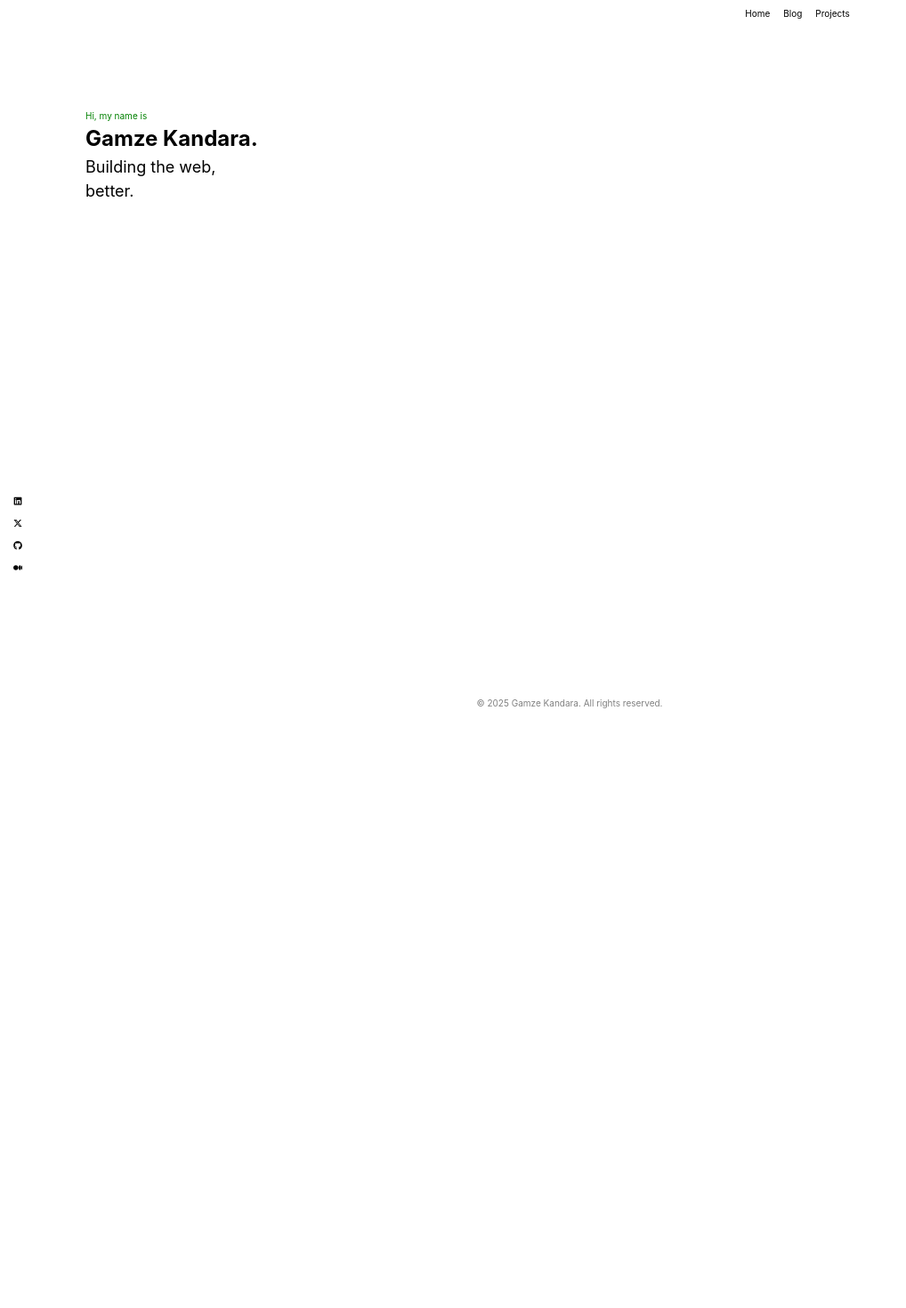
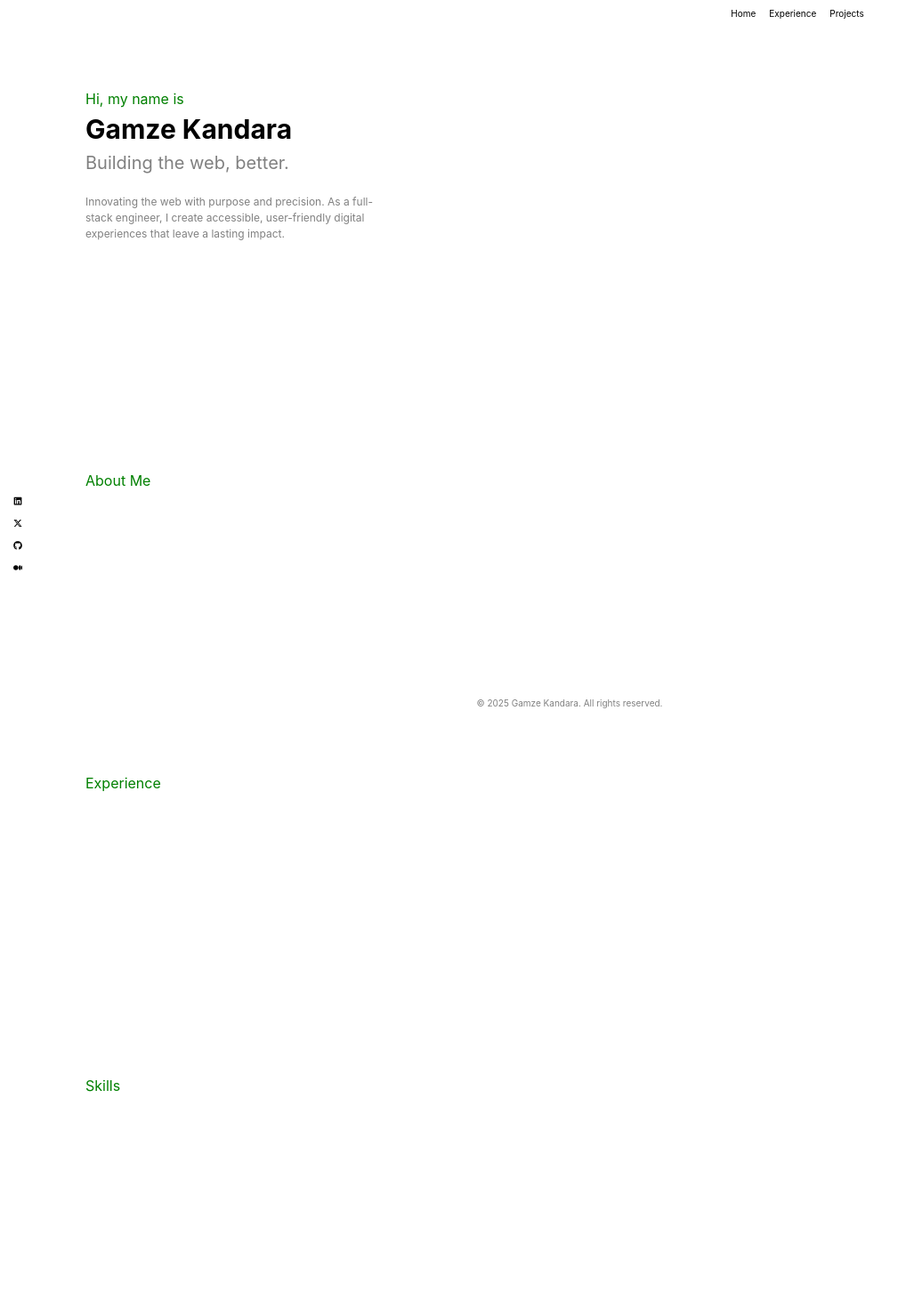
Before and after one commit to Gamze1314/Nextjs---portfolio, a Next.js app: page / in a window 1280 px wide. Shown: the top 1470 px of the page at 89% size, without its empty margins (0-1018 px from the left). Before the commit the page ends 800 px from the top, so only its background shows below. Built offline with nearby package versions, Linux system fonts and the light colour scheme.

Commit message:
Update Home page scroll behavior smooth

```diff
--- a/app/blogs/page.js
+++ /dev/null
@@ -1,9 +0,0 @@
-'use client'
-
-const BlogsPage = () => {
-  return (
-    <div>Blogs</div>
-  )
-}
-
-export default BlogsPage
--- a/app/components/navbar.js
+++ b/app/components/navbar.js
@@ -1,16 +1,8 @@
 "use client";
 
-import {
-  Box,
-  Flex,
-  Link,
-  Text,
-} from "@chakra-ui/react";
-import { usePathname } from "next/navigation";
+import { Box, Flex, Link, Text } from "@chakra-ui/react";
 
 export default function Navbar() {
-  const pathname = usePathname();
-
   return (
     <Box
       as="nav"
@@ -35,31 +27,51 @@ export default function Navbar() {
           align="center"
           gap={15}
         >
-          <Link href="/">
+          <Link href="#home" scrollBehavior="smooth">
             <Text
               color="black"
               _hover={{ color: "green" }}
-              fontSize="xs" // Use fontSize instead of textStyle
+              fontSize="xs"
               fontWeight="medium"
             >
               Home
             </Text>
           </Link>
-          <Link href="/blogs">
+          {/* <Link href="#about" scrollBehavior="smooth">
             <Text
               color="black"
               _hover={{ color: "green" }}
-              textStyle="xs"
+              fontSize="xs"
               fontWeight="medium"
             >
-              Blog
+              About
             </Text>
-          </Link>
-          <Link href="/projects">
+          </Link> */}
+          <Link href="#experience" scrollBehavior="smooth">
             <Text
               color="black"
               _hover={{ color: "green" }}
-              textStyle="xs"
+              fontSize="xs"
+              fontWeight="medium"
+            >
+              Experience
+            </Text>
+          </Link>
+          {/* <Link href="#skills" scrollBehavior="smooth">
+            <Text
+              color="black"
+              _hover={{ color: "green" }}
+              fontSize="xs"
+              fontWeight="medium"
+            >
+              Skills
+            </Text>
+          </Link> */}
+          <Link href="#projects" scrollBehavior="smooth">
+            <Text
+              color="black"
+              _hover={{ color: "green" }}
+              fontSize="xs"
               fontWeight="medium"
             >
               Projects
--- /dev/null
+++ b/app/experience/page.js
@@ -0,0 +1,9 @@
+'use client'
+
+const Experience = () => {
+  return (
+    <div>Experience</div>
+  )
+}
+
+export default Experience
--- a/app/globals.css
+++ b/app/globals.css
@@ -1,4 +1,8 @@
 @import "tailwindcss";
+
+html {
+  scroll-behavior: smooth;
+}
 
 body {
     font: normal 10px Verdana, Arial, sans-serif;
--- a/app/page.js
+++ b/app/page.js
@@ -1,26 +1,106 @@
-'use client'
+"use client";
 
-// Home component
-import { Box, Text, Flex } from "@chakra-ui/react";
+import { Box, Flex, Text } from "@chakra-ui/react";
 
 const Home = () => {
   return (
+    <>
+      <Box id="home" as="section">
         <Flex
           direction="column"
           justify="center"
-      align="left"
-      height="350"
-      width="300px"
+          alignItems="flex-start"
+          height="370px"
+          width="420px"
           p={12}
           ml={12}
           className="text-black"
         >
-      <Text color="green" fontStyle="sm">Hi, my name is</Text>
-      <Text fontSize="2xl" fontWeight="bold">
-        Gamze Kandara.
+          <Text color="green" fontSize="md">
+            Hi, my name is
           </Text>
-      <Text fontSize="lg">Building the web, better.</Text>
+          <Text fontSize="3xl" fontWeight="bold">
+            Gamze Kandara
+          </Text>
+          <Text fontSize="xl" color="gray" mb={5}>
+            Building the web, better.
+          </Text>
+          <Text fontSize="xs" color="gray">
+            Innovating the web with purpose and precision. As a full-stack
+            engineer, I create accessible, user-friendly digital experiences
+            that leave a lasting impact.
+          </Text>
         </Flex>
+      </Box>
+
+      <Box id="about" as="section">
+        <Flex
+          direction="column"
+          justify="center"
+          alignItems="flex-start"
+          height="340px"
+          width="420px"
+          p={12}
+          ml={12}
+          className="text-black"
+        >
+          <Text color="green" fontSize="md">
+            About Me
+          </Text>
+        </Flex>
+      </Box>
+
+      <Box id="experience" as="section">
+        <Flex
+          direction="column"
+          justify="center"
+          alignItems="flex-start"
+          height="340px"
+          width="420px"
+          p={12}
+          ml={12}
+          className="text-black"
+        >
+          <Text color="green" fontSize="md">
+            Experience
+          </Text>
+        </Flex>
+      </Box>
+
+      <Box id="skills" as="section">
+        <Flex
+          direction="column"
+          justify="center"
+          alignItems="flex-start"
+          height="340px"
+          width="420px"
+          p={12}
+          ml={12}
+          className="text-black"
+        >
+          <Text color="green" fontSize="md">
+            Skills
+          </Text>
+        </Flex>
+      </Box>
+
+      <Box id="projects" as="section">
+        <Flex
+          direction="column"
+          justify="center"
+          alignItems="flex-start"
+          height="340px"
+          width="420px"
+          p={12}
+          ml={12}
+          className="text-black"
+        >
+          <Text color="green" fontSize="md">
+            Things I Have Worked On
+          </Text>
+        </Flex>
+      </Box>
+    </>
   );
 };
 
--- a/package.json
+++ b/package.json
@@ -24,6 +24,7 @@
     "next": "^15.1.6",
     "next-themes": "^0.4.4",
     "react": "^19.0.0",
+    "react-avatar": "^5.0.3",
     "react-dom": "^19.0.0",
     "react-icons": "^5.4.0",
     "typescript": "5.7.3"
```
Also changed, not shown: app/components/about.js (deleted), 1 other file (tests, documents, lock files or other folders). Lines whose indentation alone changed are shown as unchanged.
